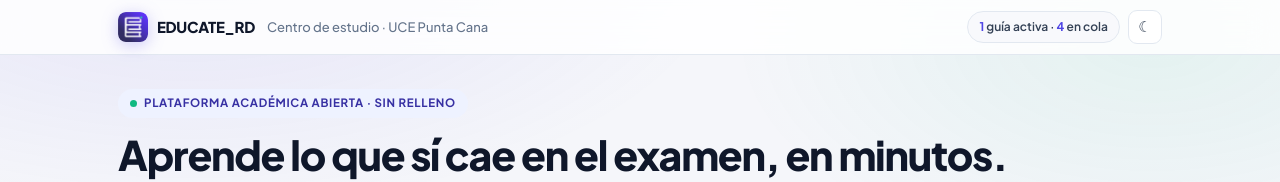
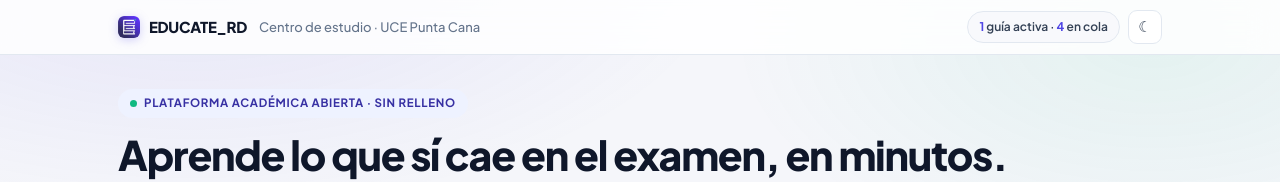
Before and after one commit to luismartin023/educate-rd, a plain HTML site: page index.html in a window 1280 px wide. Shown: the top 182 px of the page. Drawn offline with Linux system fonts and the light colour scheme.

Commit message:
EDUCATE_RD: logo en header ajustado a 22px

```diff
--- a/assets/css/educate.css
+++ b/assets/css/educate.css
@@ -116,9 +116,9 @@ html[data-theme="dark"] .topbar { background: rgba(11,16,32,.84); }
   font-size: 13px; font-weight: 800; box-shadow: 0 3px 10px rgba(79,70,229,.35);
 }
 .brand-logo {
-  width: 30px; height: 30px; border-radius: 8px;
+  width: 22px; height: 22px; border-radius: 6px;
   display: block; object-fit: contain; flex-shrink: 0;
-  filter: drop-shadow(0 3px 8px rgba(79,70,229,.28));
+  filter: drop-shadow(0 2px 5px rgba(79,70,229,.25));
 }
 .crumb {
   color: var(--muted); font-size: 13px; font-weight: 500;
```
